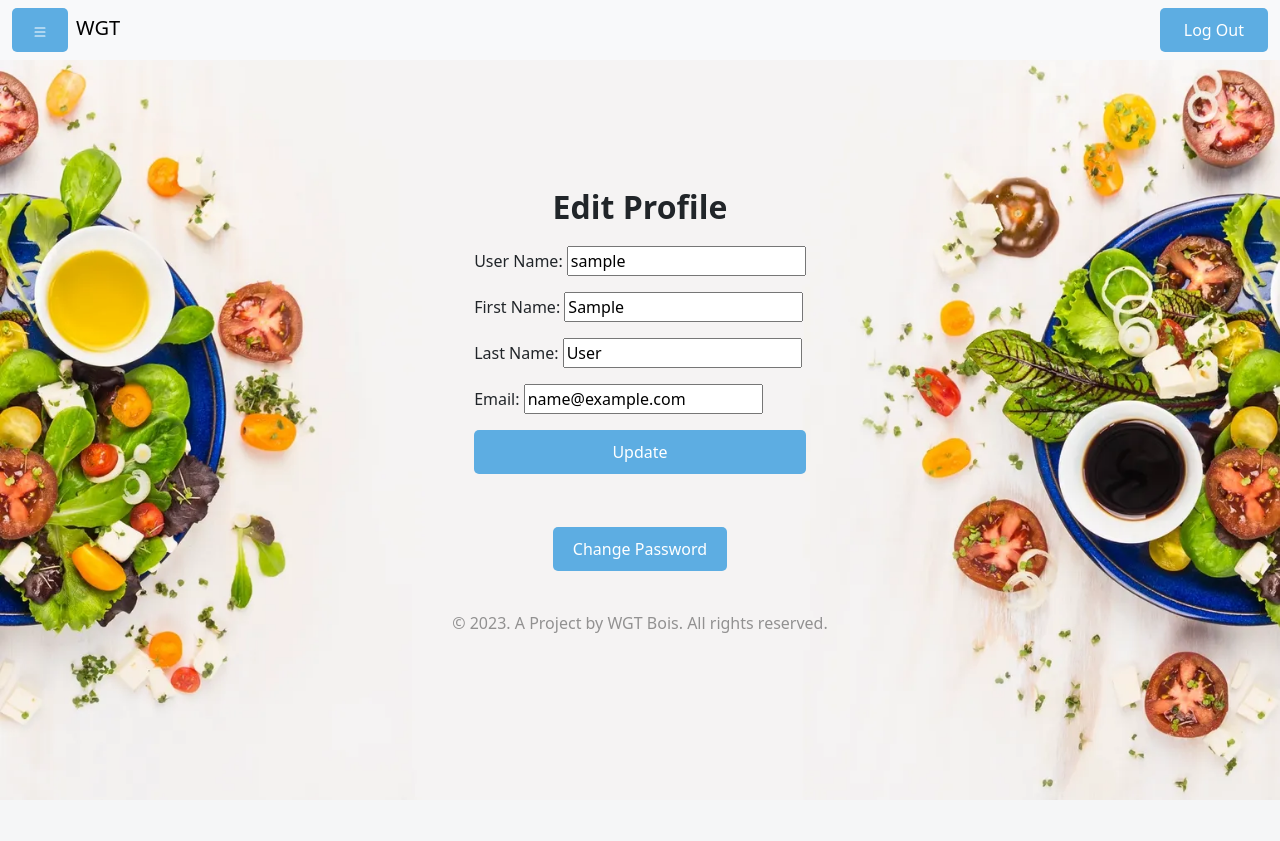
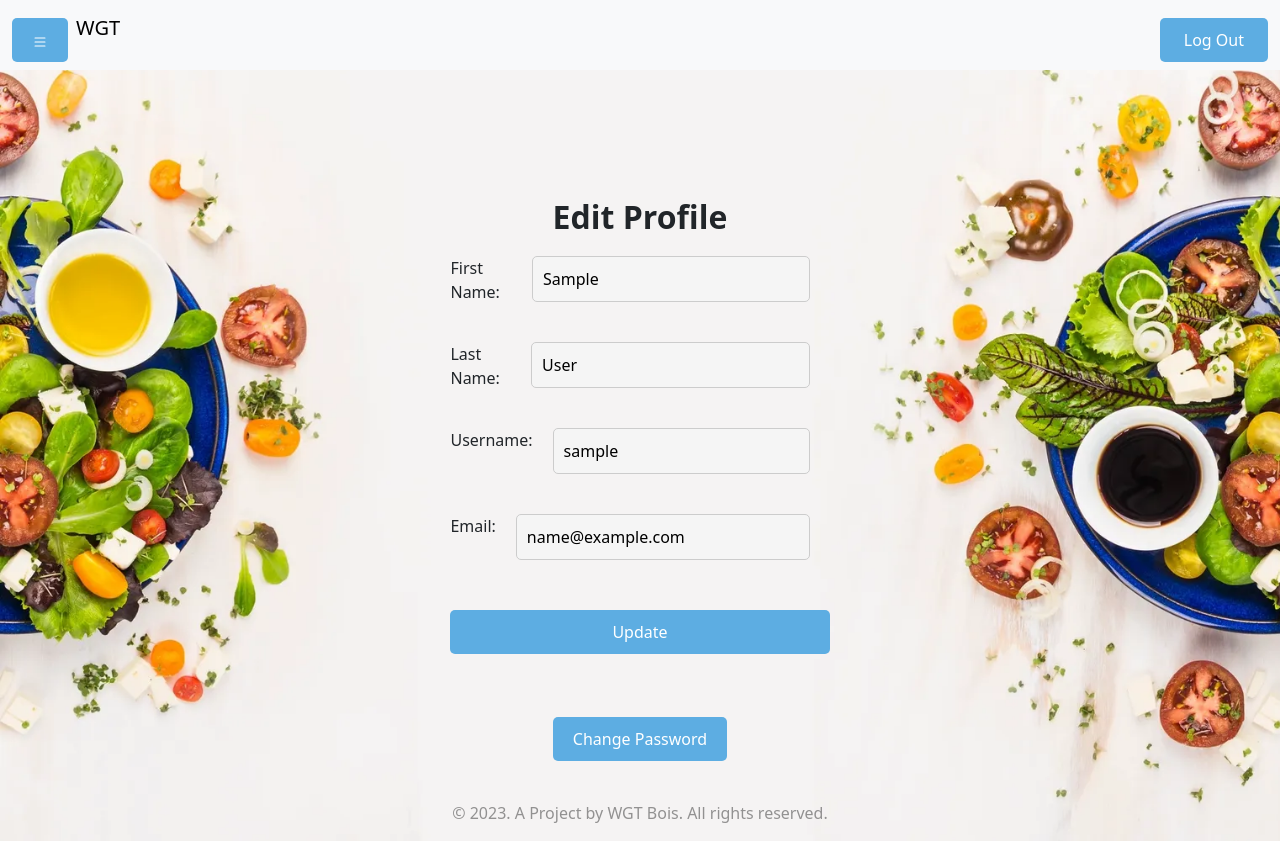
Before and after one commit to Runz99/NTU-SC2006-SOFTWARE-ENGINEERING-PROJECT, a Django app: page /change_particulars/ in a window 1280 px wide. Before the commit the page ends 800 px from the top, so only its background shows below. Run offline with Django 4.2, Linux system fonts and the light colour scheme; the visitor is signed in with stand-in values (Sample User, id 1); some libraries are stand-ins or nearby versions.

Commit message:
modify UI styles

```diff
--- a/SC2006_Project/base/templates/base/account.html
+++ b/SC2006_Project/base/templates/base/account.html
@@ -18,6 +18,7 @@
     color: white;
     cursor: pointer;
     transition: background-color 0.3s;
+    text-decoration: none; /* added to remove underline */
   }
 
   .acc:hover {
--- a/SC2006_Project/base/templates/base/change_particulars.html
+++ b/SC2006_Project/base/templates/base/change_particulars.html
@@ -8,14 +8,40 @@
     text-align: center;
     margin-bottom: 20px;
   }
+
   form {
     display: flex;
     flex-direction: column;
-
     margin-bottom: 20px;
   }
 
-  button[type="submit"], .btn {
+  label {
+    margin-bottom: 10px;
+    font-size: 16px;
+  }
+
+  input[type="text"],
+  input[type="email"],
+  input[type="password"] {
+    padding: 10px;
+    border-radius: 5px;
+    border: 1px solid #ccc;
+    background-color: #f5f5f5;
+    margin-bottom: 20px;
+    font-size: 16px;
+    width: 100%;
+    box-sizing: border-box;
+    outline: none;
+  }
+
+  input[type="text"]:focus,
+  input[type="email"]:focus,
+  input[type="password"]:focus {
+    box-shadow: 0 0 5px #5dade2;
+  }
+
+  button[type="submit"],
+  .btn {
     padding: 10px 20px;
     background-color: #5dade2;
     border: none;
@@ -24,9 +50,11 @@
     cursor: pointer;
     transition: background-color 0.3s;
     width: 100%;
+    margin-top: 10px;
   }
 
-  button[type="submit"]:hover, .btn:hover {
+  button[type="submit"]:hover,
+  .btn:hover {
     background-color: #3498db;
   }
 
@@ -39,13 +67,28 @@
     justify-content: center;
     align-items: center;
     flex-direction: column;
+  }
 
-    }
-    body{
+  body {
     background-image: url("{% static '\food2_website.jpg' %}");
     background-size: cover;
   }
 
+  .form-group {
+    display: flex;
+    flex-direction: row;
+    margin-bottom: 20px;
+    justify-content: space-between;
+  }
+
+  .form-group label {
+    margin-right: 20px;
+  }
+
+  .form-group input {
+    flex-grow: 1;
+    margin-right: 20px;
+  }
 
 </style>
 
@@ -53,7 +96,22 @@
   <h1>Edit Profile</h1>
   <form method="post">
     {% csrf_token %}
-      {{ form.as_p }}
+    <div class="form-group">
+      <label for="{{ form.first_name.id_for_label }}">First Name:</label>
+      {{ form.first_name }}
+    </div>
+    <div class="form-group">
+      <label for="{{ form.last_name.id_for_label }}">Last Name:</label>
+      {{ form.last_name }}
+    </div>
+    <div class="form-group">
+      <label for="{{ form.username.id_for_label }}">Username:</label>
+      {{ form.username }}
+    </div>
+    <div class="form-group">
+      <label for="{{ form.email.id_for_label }}">Email:</label>
+      {{ form.email }}
+    </div>
     <button type="submit" class="btn">Update</button>
   </form>
   <hr>
```
Also changed, not shown: SC2006_Project/base/templates/base/list_users.html (+17 -3 lines). Lines whose indentation alone changed are shown as unchanged.
